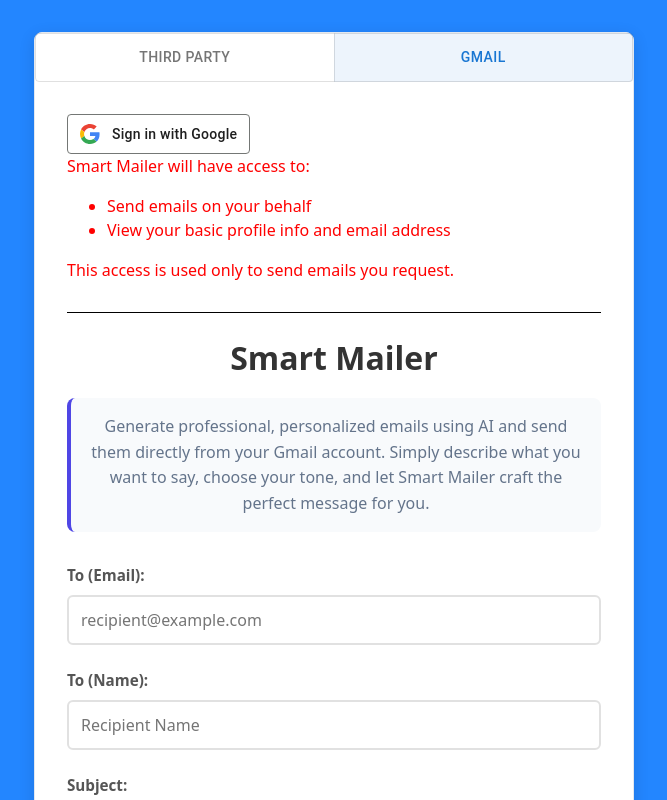
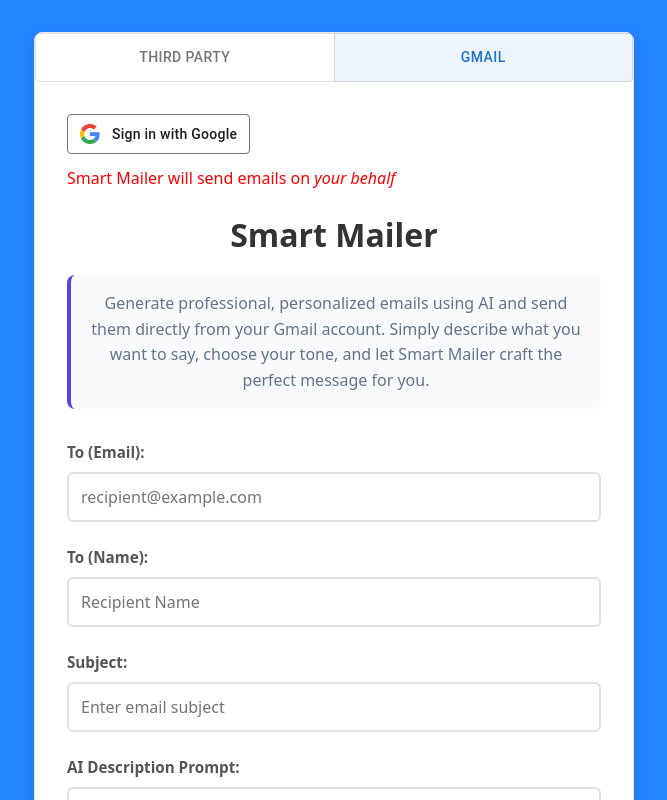
Before and after one commit to hobbbbies/smart-mailer-FE, a React (Vite) app: page / in a window 1280 px wide. Shown: the top 800 px of the page, without its empty margins (306-973 px from the left). Built offline with nearby package versions, Linux system fonts and the light colour scheme.

Commit message:
Simplified warnings

```diff
--- a/src/App.css
+++ b/src/App.css
@@ -416,7 +416,3 @@
 .attachments {
   padding-top: 16px;
 }
-
-.warning {
-  color: red;
-}
--- a/src/components/Google/Google.jsx
+++ b/src/components/Google/Google.jsx
@@ -48,13 +48,8 @@
             <button onClick={handleLogout}>Log Out</button>
             <div>Logged in as: <b>{user.email}</b></div>
           </div>}
-        <div className="warning">
-          Smart Mailer will have access to:
-          <ul>
-            <li>Send emails on your behalf</li>
-            <li>View your basic profile info and email address</li>
-          </ul>
-          This access is used only to send emails you request.<br />
+        <div className={styles.warning}>
+          Smart Mailer will send emails on <i>your behalf</i>
         </div>
         </div>
     )
--- a/src/components/Google/Google.module.css
+++ b/src/components/Google/Google.module.css
@@ -102,7 +102,7 @@
   opacity: 8%;
 }
 
-.google {
-    padding-bottom: 30px;;
-    border-bottom: 1px solid black;
+.warning {
+  color: red;
+  margin-top: 12px;
 }
```
